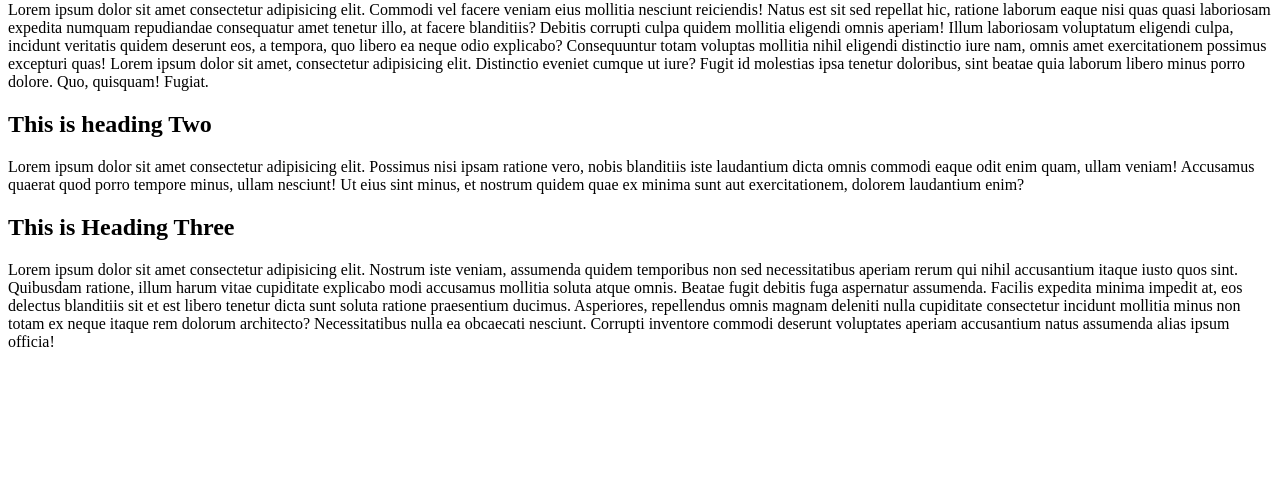
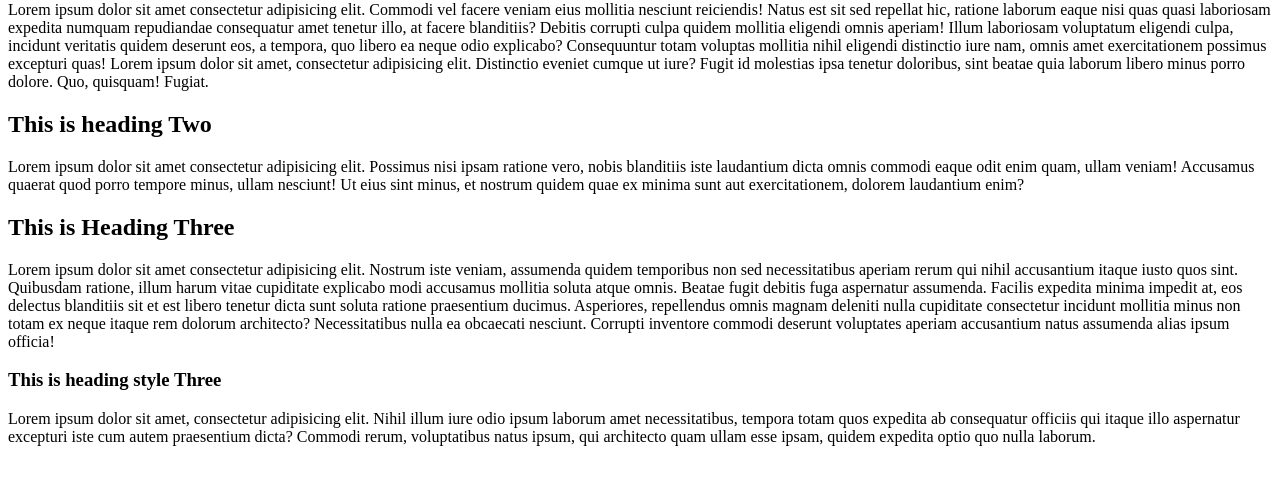
Before and after one commit to minarhossain/my-second-repo, a plain HTML site: page index.html in a window 1280 px wide. Shown: the part 79-564 px from the top of the page. Drawn offline with Linux system fonts and the light colour scheme.

Commit message:
we add the three times

```diff
--- a/index.html
+++ b/index.html
@@ -8,10 +8,20 @@
 </head>
 <body>
     <h1>Second Github Repo Understand my khata</h1>
+
     <p> Lorem ipsum dolor sit amet consectetur adipisicing elit. Commodi vel facere veniam eius mollitia nesciunt reiciendis! Natus est sit sed repellat hic, ratione laborum eaque nisi quas quasi laboriosam expedita numquam repudiandae consequatur amet tenetur illo, at facere blanditiis? Debitis corrupti culpa quidem mollitia eligendi omnis aperiam! Illum laboriosam voluptatum eligendi culpa, incidunt veritatis quidem deserunt eos, a tempora, quo libero ea neque odio explicabo? Consequuntur totam voluptas mollitia nihil eligendi distinctio iure nam, omnis amet exercitationem possimus excepturi quas! Lorem ipsum dolor sit amet, consectetur adipisicing elit. Distinctio eveniet cumque ut iure? Fugit id molestias ipsa tenetur doloribus, sint beatae quia laborum libero minus porro dolore. Quo, quisquam! Fugiat.</p>
+
+
     <h2>This is heading Two</h2>
+
     <p>Lorem ipsum dolor sit amet consectetur adipisicing elit. Possimus nisi ipsam ratione vero, nobis blanditiis iste laudantium dicta omnis commodi eaque odit enim quam, ullam veniam! Accusamus quaerat quod porro tempore minus, ullam nesciunt! Ut eius sint minus, et nostrum quidem quae ex minima sunt aut exercitationem, dolorem laudantium enim?</p>
+
+
     <h2>This is Heading Three</h2>
+
     <p>Lorem ipsum dolor sit amet consectetur adipisicing elit. Nostrum iste veniam, assumenda quidem temporibus non sed necessitatibus aperiam rerum qui nihil accusantium itaque iusto quos sint. Quibusdam ratione, illum harum vitae cupiditate explicabo modi accusamus mollitia soluta atque omnis. Beatae fugit debitis fuga aspernatur assumenda. Facilis expedita minima impedit at, eos delectus blanditiis sit et est libero tenetur dicta sunt soluta ratione praesentium ducimus. Asperiores, repellendus omnis magnam deleniti nulla cupiditate consectetur incidunt mollitia minus non totam ex neque itaque rem dolorum architecto? Necessitatibus nulla ea obcaecati nesciunt. Corrupti inventore commodi deserunt voluptates aperiam accusantium natus assumenda alias ipsum officia!</p>
+
+    <h3>This is heading style Three</h3>
+<p>Lorem ipsum dolor sit amet, consectetur adipisicing elit. Nihil illum iure odio ipsum laborum amet necessitatibus, tempora totam quos expedita ab consequatur officiis qui itaque illo aspernatur excepturi iste cum autem praesentium dicta? Commodi rerum, voluptatibus natus ipsum, qui architecto quam ullam esse ipsam, quidem expedita optio quo nulla laborum.</p>
 </body>
 </html>
```
